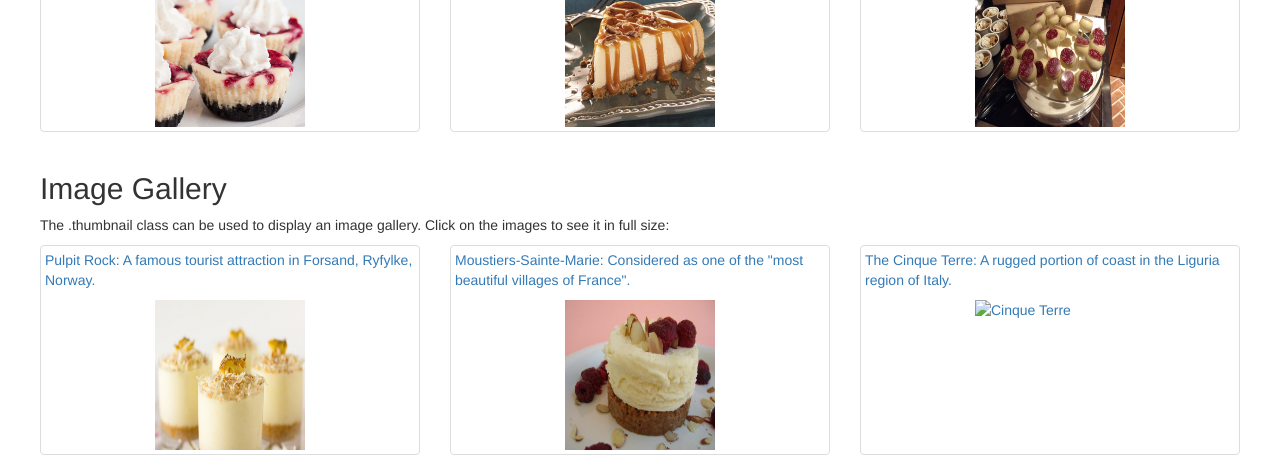
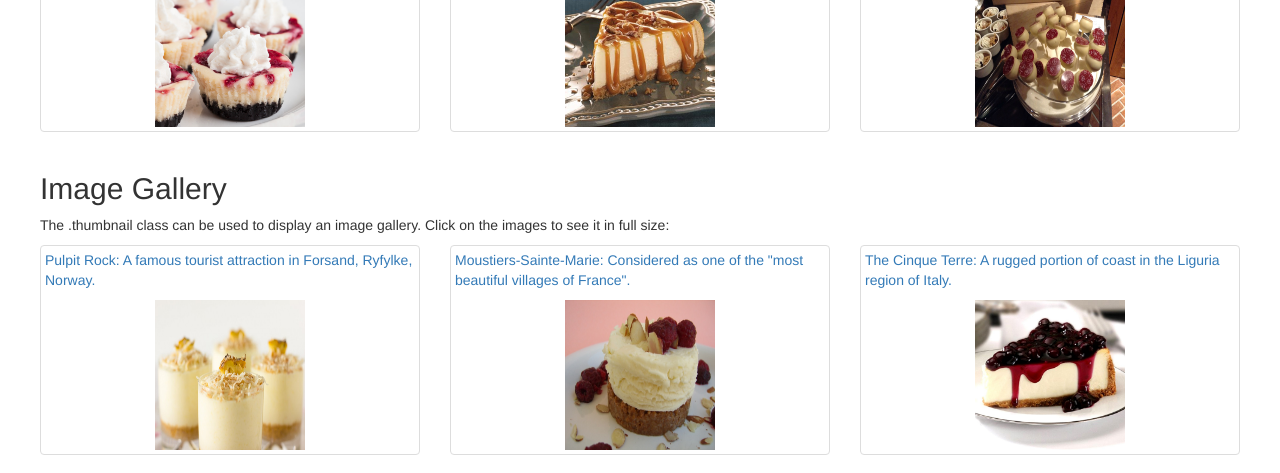
Before and after one commit to saramoons/cheesecake, a plain HTML site: page index.html in a window 1280 px wide. Shown: the part 1517-1990 px from the top of the page. Drawn offline with Linux system fonts and the light colour scheme; grey boxes are pictures that could not be loaded.

Commit message:
Update index.html

```diff
--- a/index.html
+++ b/index.html
@@ -244,7 +244,7 @@
     <div class="col-md-4">
       <a href="cinqueterre.jpg" class="thumbnail">
         <p>The Cinque Terre: A rugged portion of coast in the Liguria region of Italy.</p>
-        <img src="cinqueterre.jpg" alt="Cinque Terre" style="width:150px;height:150px">
+        <img src="images/Blueberry-Cheesecake.jpg" alt="Blueberry-Cheesecake" style="width:150px;height:150px">
       </a>
     </div>
       </div>
```
